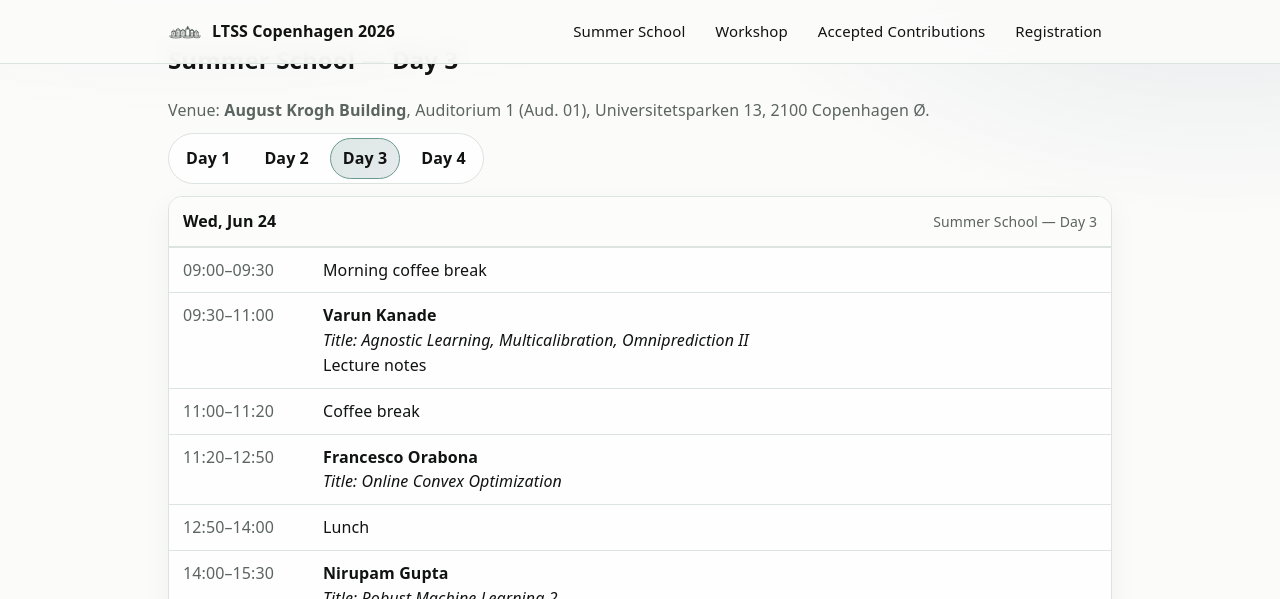
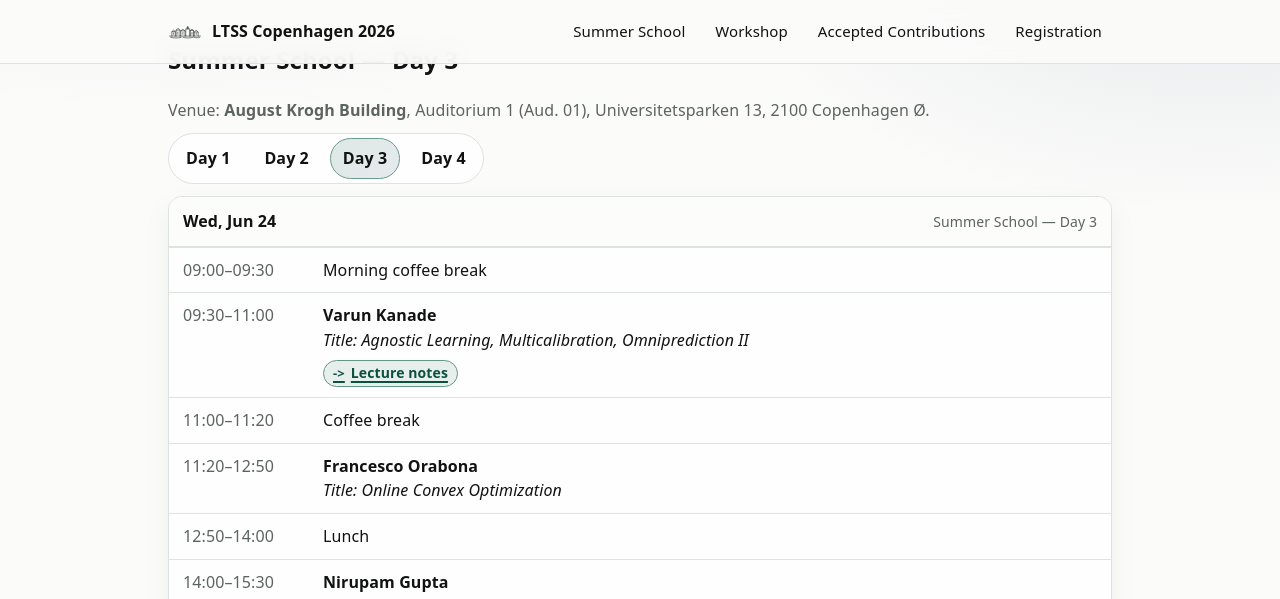
Before and after one commit to LTSScopenhagen/ltsscopenhagen.github.io, a Jekyll site: the page built from summer-school-day-3.md, in a window 1280 px wide and 1400 px high, scrolled down 97 px. Shown: the top 599 px of the window. Built offline with Jekyll 4.4.1, drawn with Linux system fonts in a browser that asks for light colours; grey boxes are pictures that could not be loaded.

Commit message:
Style lecture notes links

```diff
--- a/assets/css/main.css
+++ b/assets/css/main.css
@@ -848,6 +848,33 @@ a.person-card:hover{
   font-variant-numeric: tabular-nums;
   white-space: nowrap;
 }
+.lecture-notes-link{
+  display: inline-flex;
+  align-items: center;
+  gap: 6px;
+  margin-top: 7px;
+  padding: 4px 9px;
+  border: 1px solid color-mix(in srgb, var(--accent) 58%, var(--line));
+  border-radius: 999px;
+  background: color-mix(in srgb, var(--accent) 10%, var(--surface));
+  color: color-mix(in srgb, var(--accent) 82%, var(--fg));
+  font-size: 14px;
+  font-weight: 700;
+  line-height: 1.2;
+  text-decoration: underline;
+  text-decoration-thickness: 1.5px;
+  text-underline-offset: 3px;
+}
+.lecture-notes-link::before{
+  content: "->";
+  font-size: 13px;
+  line-height: 1;
+}
+.lecture-notes-link:hover{
+  border-color: color-mix(in srgb, var(--accent) 82%, var(--line));
+  background: color-mix(in srgb, var(--accent) 16%, var(--surface));
+  text-decoration-thickness: 2px;
+}
 .contributed-talks{
   margin: 8px 0 0;
   padding-left: 22px;
--- a/summer-school-day-3.md
+++ b/summer-school-day-3.md
@@ -28,7 +28,7 @@ map_enabled: true
                 <strong>{{ item.speaker }}</strong><br>
                 <em>Title: {{ item.talk_title }}</em>
                 {% if item.lecture_notes_url %}
-                  <br><a href="{{ item.lecture_notes_url }}">Lecture notes</a>
+                  <br><a class="lecture-notes-link" href="{{ item.lecture_notes_url }}">Lecture notes</a>
                 {% endif %}
               {% else %}
                 {{ item.title }}
```
Also changed, not shown: summer-school-day-2.md (+1 -1 lines), summer-school-day-4.md (+1 -1 lines), summer-school.md (+1 -1 lines).
